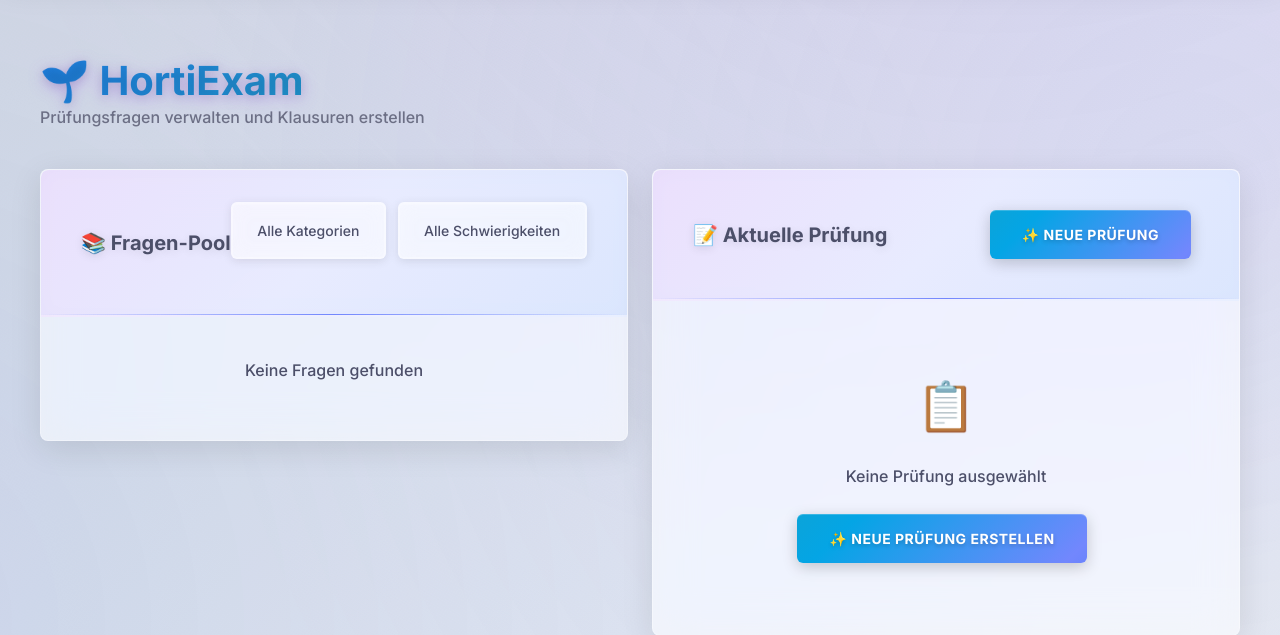
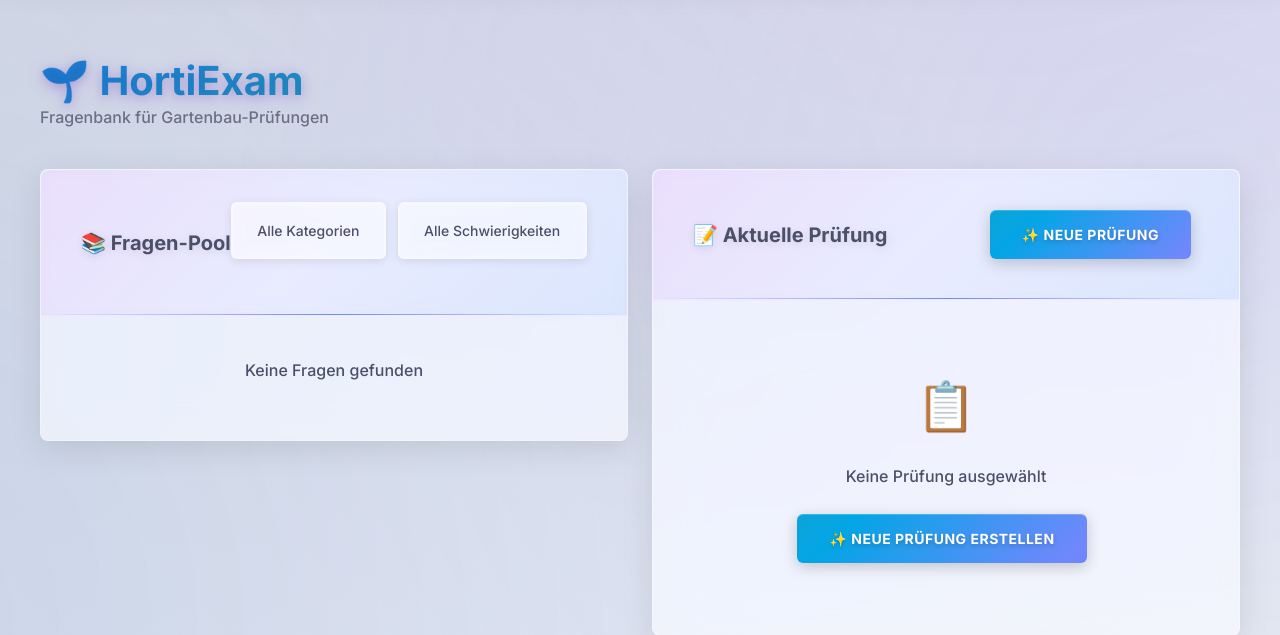
Before and after one commit to hannespix/pruefungsfragenbank, a Flask app: page / in a window 1280 px wide. Shown: the part 220-855 px from the top of the page. Run offline with Flask 3, Linux system fonts and the light colour scheme; data that the repository does not hold is empty; some libraries are stand-ins or nearby versions.

Commit message:
Update: Subtitle zu 'Fragenbank für Gartenbau-Prüfungen' geändert

```diff
--- a/app.py
+++ b/app.py
@@ -580,7 +580,9 @@ if __name__ == '__main__':
     local_ip = get_local_ip()
     port = 5000
     print(f"\n{'='*60}")
-    print(f"HortiExam läuft auf:")
+    print(f"HortiExam - Fragenbank für Gartenbau-Prüfungen")
+    print(f"{'='*60}")
+    print(f"Läuft auf:")
     print(f"  Lokal:    http://127.0.0.1:{port}")
     print(f"  LAN:      http://{local_ip}:{port}")
     print(f"{'='*60}\n")
--- a/templates/base.html
+++ b/templates/base.html
@@ -3,7 +3,7 @@
 <head>
     <meta charset="UTF-8">
     <meta name="viewport" content="width=device-width, initial-scale=1.0">
-    <title>{% block title %}HortiExam - Prüfungsfragenbank{% endblock %}</title>
+    <title>{% block title %}HortiExam - Fragenbank für Gartenbau-Prüfungen{% endblock %}</title>
     <link href="{{ url_for('static', filename='css/bootstrap.min.css') }}" rel="stylesheet">
     <link href="{{ url_for('static', filename='css/catppuccin.css') }}" rel="stylesheet">
     <link rel="preconnect" href="https://fonts.googleapis.com">
--- a/templates/index.html
+++ b/templates/index.html
@@ -6,7 +6,7 @@
 <div class="row mb-4">
     <div class="col-12">
         <h1 class="mb-0">🌱 HortiExam</h1>
-        <p class="text-muted">Prüfungsfragen verwalten und Klausuren erstellen</p>
+        <p class="text-muted">Fragenbank für Gartenbau-Prüfungen</p>
     </div>
 </div>
 
```
Also changed, not shown: README.md.
